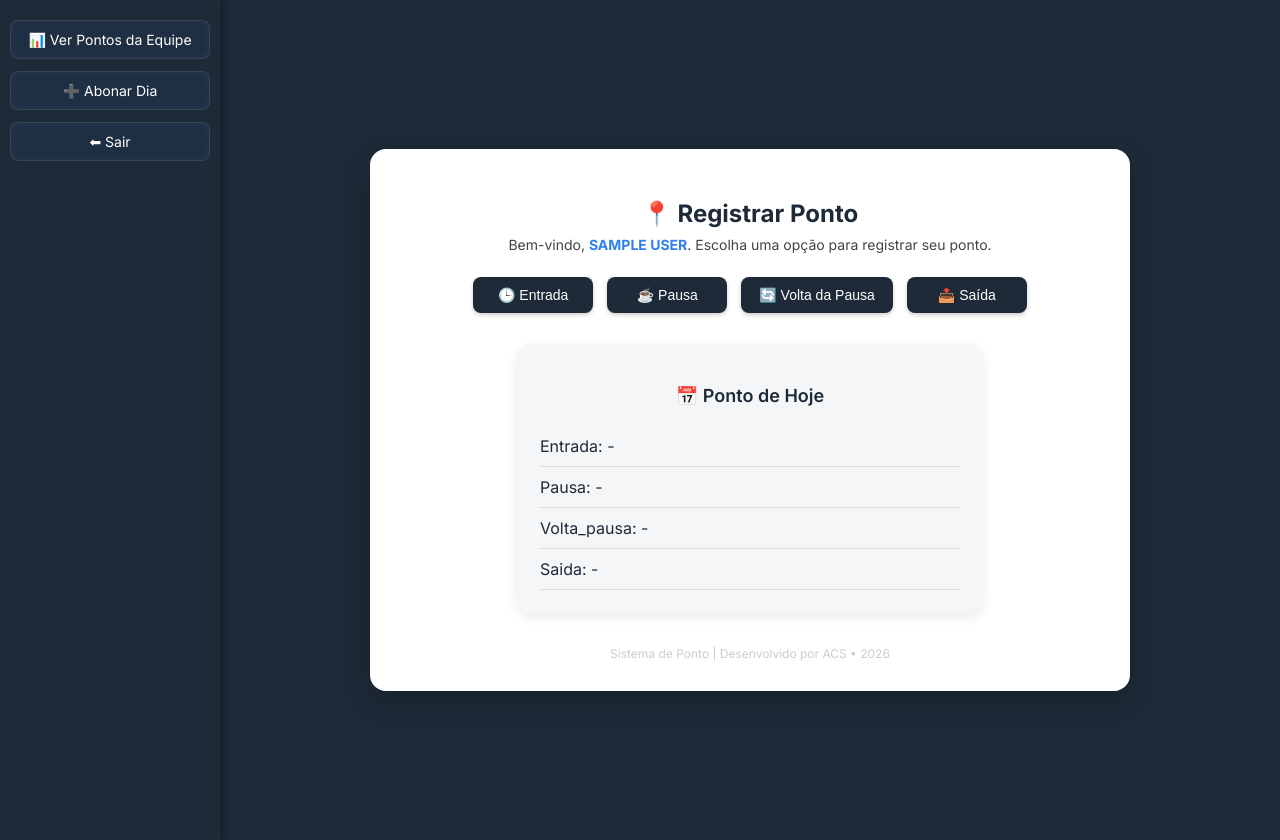
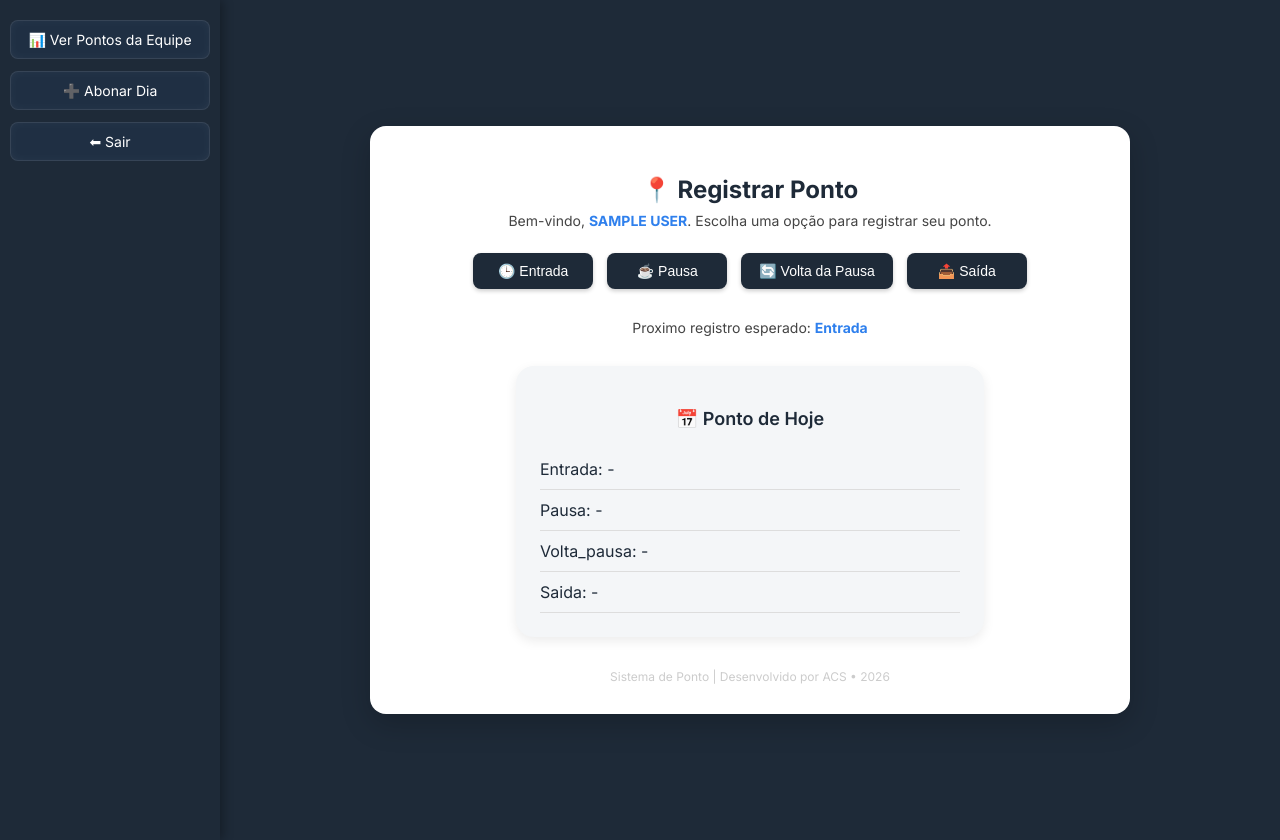
Before and after one commit to ACSTECN/ACSPONTO, a Flask app: page / in a window 1280 px wide. Run offline with Flask 3, Linux system fonts and the light colour scheme; the visitor is signed in with stand-in values (Sample User, id 1); data that the repository does not hold is empty; some libraries are stand-ins or nearby versions.

Commit message:
Enforce punch sequence on daily time records

```diff
--- a/app.py
+++ b/app.py
@@ -39,6 +39,17 @@ def conectar():
 def nome_dia_semana(data_ref):
     dias = ['segunda', 'terca', 'quarta', 'quinta', 'sexta', 'sabado', 'domingo']
     return dias[data_ref.weekday()]
+
+
+TIPOS_PONTO = ['entrada', 'pausa', 'volta_pausa', 'saida']
+
+
+def proximo_tipo_esperado(tipos_registrados):
+    tipos_normalizados = {tipo.strip().lower() for tipo in tipos_registrados if tipo}
+    for tipo in TIPOS_PONTO:
+        if tipo not in tipos_normalizados:
+            return tipo
+    return None
 
 
 def validar_senha_e_migrar(cursor, usuario_id, senha_digitada, senha_armazenada):
@@ -102,11 +113,14 @@ def index():
                     "motivo": motivo if abonado else None
                 }
 
+        proximo_tipo = proximo_tipo_esperado([tipo for tipo, *_ in pontos_do_dia])
+
         return render_template(
             'index.html',
             nome=nome_usuario,
             ano=datetime.now().year,
-            pontos_dia=pontos_dict
+            pontos_dia=pontos_dict,
+            proximo_tipo=proximo_tipo
         )
 
     return redirect(url_for('login'))
@@ -283,20 +297,45 @@ def bater_ponto():
         with conectar() as conn:
             cursor = conn.cursor()
             cursor.execute("""
-                SELECT COUNT(*) FROM ponto
-                WHERE usuario_id = %s AND data_registro = %s AND tipo = %s
-            """, (usuario_id, data, tipo))
-            existe = cursor.fetchone()[0]
+                SELECT tipo FROM ponto
+                WHERE usuario_id = %s AND data_registro = %s
+                ORDER BY hora_registro
+            """, (usuario_id, data))
+            tipos_registrados = [row[0] for row in cursor.fetchall()]
 
-            if existe:
+            if tipo not in TIPOS_PONTO:
+                flash("Tipo de ponto invalido.", "error")
+                return redirect(url_for('index'))
+
+            if tipo in {item.strip().lower() for item in tipos_registrados}:
                 flash(f"Você já registrou '{tipo}' hoje.", "warning")
-            else:
-                cursor.execute("""
-                    INSERT INTO ponto (usuario_id, data_registro, hora_registro, tipo)
-                    VALUES (%s, %s, %s, %s)
-                """, (usuario_id, data, hora, tipo))
-                conn.commit()
-                flash("Ponto registrado com sucesso!", "success")
+                return redirect(url_for('index'))
+
+            proximo_tipo = proximo_tipo_esperado(tipos_registrados)
+
+            if proximo_tipo is None:
+                flash("Todos os pontos de hoje ja foram registrados.", "warning")
+                return redirect(url_for('index'))
+
+            if tipo != proximo_tipo:
+                nomes = {
+                    'entrada': 'Entrada',
+                    'pausa': 'Pausa',
+                    'volta_pausa': 'Volta da Pausa',
+                    'saida': 'Saida'
+                }
+                flash(
+                    f"Sequencia invalida. O proximo registro deve ser '{nomes[proximo_tipo]}'.",
+                    "warning"
+                )
+                return redirect(url_for('index'))
+
+            cursor.execute("""
+                INSERT INTO ponto (usuario_id, data_registro, hora_registro, tipo)
+                VALUES (%s, %s, %s, %s)
+            """, (usuario_id, data, hora, tipo))
+            conn.commit()
+            flash("Ponto registrado com sucesso!", "success")
 
     except Exception as e:
         print("Erro ao registrar ponto:", e)
--- a/templates/index.html
+++ b/templates/index.html
@@ -252,12 +252,17 @@
 
             <form method="POST" action="{{ url_for('bater_ponto') }}">
                 <div class="buttons">
-                    <button type="submit" name="tipo" value="entrada">🕒 Entrada</button>
-                    <button type="submit" name="tipo" value="pausa">☕ Pausa</button>
-                    <button type="submit" name="tipo" value="volta_pausa">🔄 Volta da Pausa</button>
-                    <button type="submit" name="tipo" value="saida">📤 Saída</button>
+                    <button type="submit" name="tipo" value="entrada" {% if proximo_tipo != 'entrada' %}disabled{% endif %}>🕒 Entrada</button>
+                    <button type="submit" name="tipo" value="pausa" {% if proximo_tipo != 'pausa' %}disabled{% endif %}>☕ Pausa</button>
+                    <button type="submit" name="tipo" value="volta_pausa" {% if proximo_tipo != 'volta_pausa' %}disabled{% endif %}>🔄 Volta da Pausa</button>
+                    <button type="submit" name="tipo" value="saida" {% if proximo_tipo != 'saida' %}disabled{% endif %}>📤 Saída</button>
                 </div>
             </form>
+            {% if proximo_tipo %}
+                <div class="welcome">Proximo registro esperado: <b>{{ proximo_tipo.replace('_', ' ').title() }}</b></div>
+            {% else %}
+                <div class="welcome">Todos os registros de hoje ja foram concluidos.</div>
+            {% endif %}
 
             <div class="registro-dia">
                 <h3>📅 Ponto de Hoje</h3>
```
